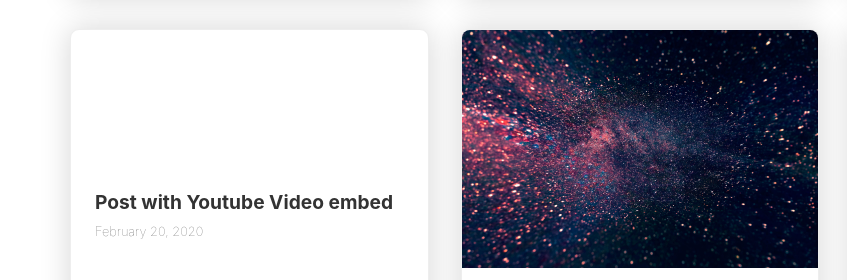
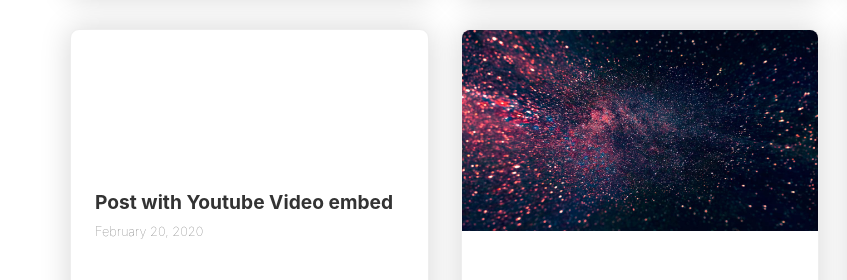
Before and after one commit to W3Layouts/gatsby-starter-delog, a Gatsby site: page / in a window 1280 px wide. Shown: the part 854-1134 px from the top of the page, 0-847 px from the left. Built offline with nearby package versions, Linux system fonts and the light colour scheme; Gatsby itself is replaced by a stand-in of ours.

Commit message:
Update Blog “2020-02-20-fillerama”

```diff
--- a/_data/blog/2020-02-20-fillerama.md
+++ b/_data/blog/2020-02-20-fillerama.md
@@ -3,7 +3,7 @@ template: BlogPost
 path: /fillerama
 date: 2020-02-20T14:59:36.571Z
 title: Dummy Content from Fillerama
-thumbnail: /assets/billy-huynh-W8KTS-mhFUE-unsplash.jpg
+thumbnail: /assets/image-5.jpg
 ---
 # No, I'll fix it. I'm good at fixing rot. Call me the Rotmeister. No, I'm the Doctor. Don't call me the Rotmeister.
 
```
